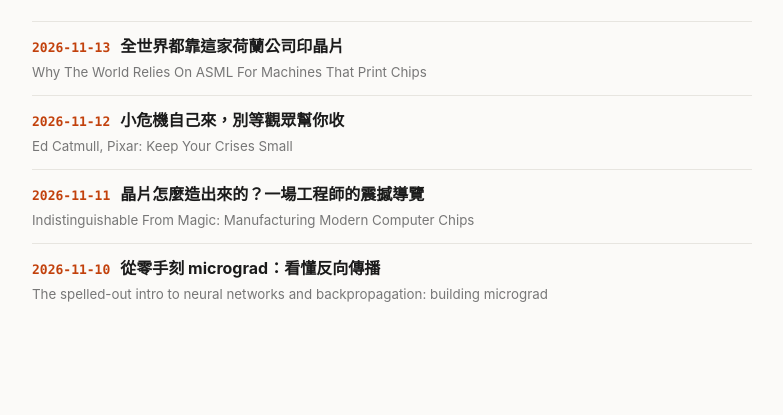
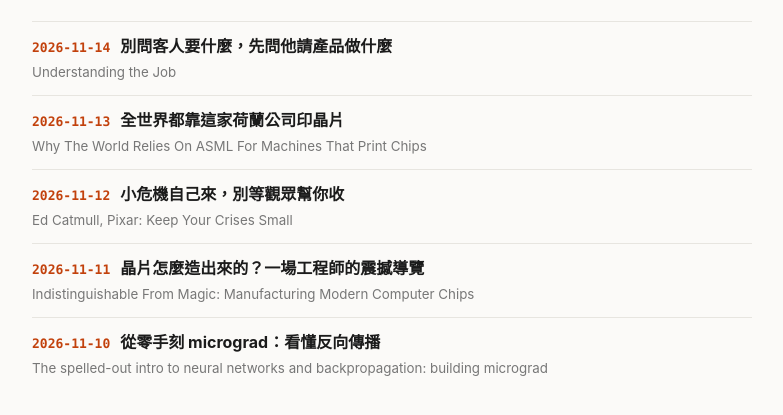
Before and after one commit to BRZDer/hn-daily, a plain HTML site: page index.html in a window 1280 px wide. Shown: the part 109-524 px from the top of the page, without its empty margins (248-1031 px from the left). Drawn offline with Linux system fonts and the light colour scheme.

Commit message:
每日一片 2026-11-14

```diff
--- a/index.html
+++ b/index.html
@@ -10,4 +10,4 @@ a{color:var(--fg);text-decoration:none;font-weight:700;display:block} a:hover{co
 a span{color:var(--ac);font:600 13px ui-monospace,Menlo,monospace;margin-right:10px}
 small{color:var(--mu);display:block;margin-top:2px}</style></head><body>
 <h1>HN 每日一片</h1><p class="s">Hacker News 網友多年來反覆推薦的影片，每天一支中文重點 PDF。</p>
-<ul><li><a href="2026-11-13.pdf"><span>2026-11-13</span>全世界都靠這家荷蘭公司印晶片</a><small>Why The World Relies On ASML For Machines That Print Chips</small></li><li><a href="2026-11-12.pdf"><span>2026-11-12</span>小危機自己來，別等觀眾幫你收</a><small>Ed Catmull, Pixar: Keep Your Crises Small</small></li><li><a href="2026-11-11.pdf"><span>2026-11-11</span>晶片怎麼造出來的？一場工程師的震撼導覽</a><small>Indistinguishable From Magic: Manufacturing Modern Computer Chips</small></li><li><a href="2026-11-10.pdf"><span>2026-11-10</span>從零手刻 micrograd：看懂反向傳播</a><small>The spelled-out intro to neural networks and backpropagation: building micrograd</small></li></ul></body></html>
+<ul><li><a href="2026-11-14.pdf"><span>2026-11-14</span>別問客人要什麼，先問他請產品做什麼</a><small>Understanding the Job</small></li><li><a href="2026-11-13.pdf"><span>2026-11-13</span>全世界都靠這家荷蘭公司印晶片</a><small>Why The World Relies On ASML For Machines That Print Chips</small></li><li><a href="2026-11-12.pdf"><span>2026-11-12</span>小危機自己來，別等觀眾幫你收</a><small>Ed Catmull, Pixar: Keep Your Crises Small</small></li><li><a href="2026-11-11.pdf"><span>2026-11-11</span>晶片怎麼造出來的？一場工程師的震撼導覽</a><small>Indistinguishable From Magic: Manufacturing Modern Computer Chips</small></li><li><a href="2026-11-10.pdf"><span>2026-11-10</span>從零手刻 micrograd：看懂反向傳播</a><small>The spelled-out intro to neural networks and backpropagation: building micrograd</small></li></ul></body></html>
```
Also changed, not shown: manifest.json, 1 other file.
